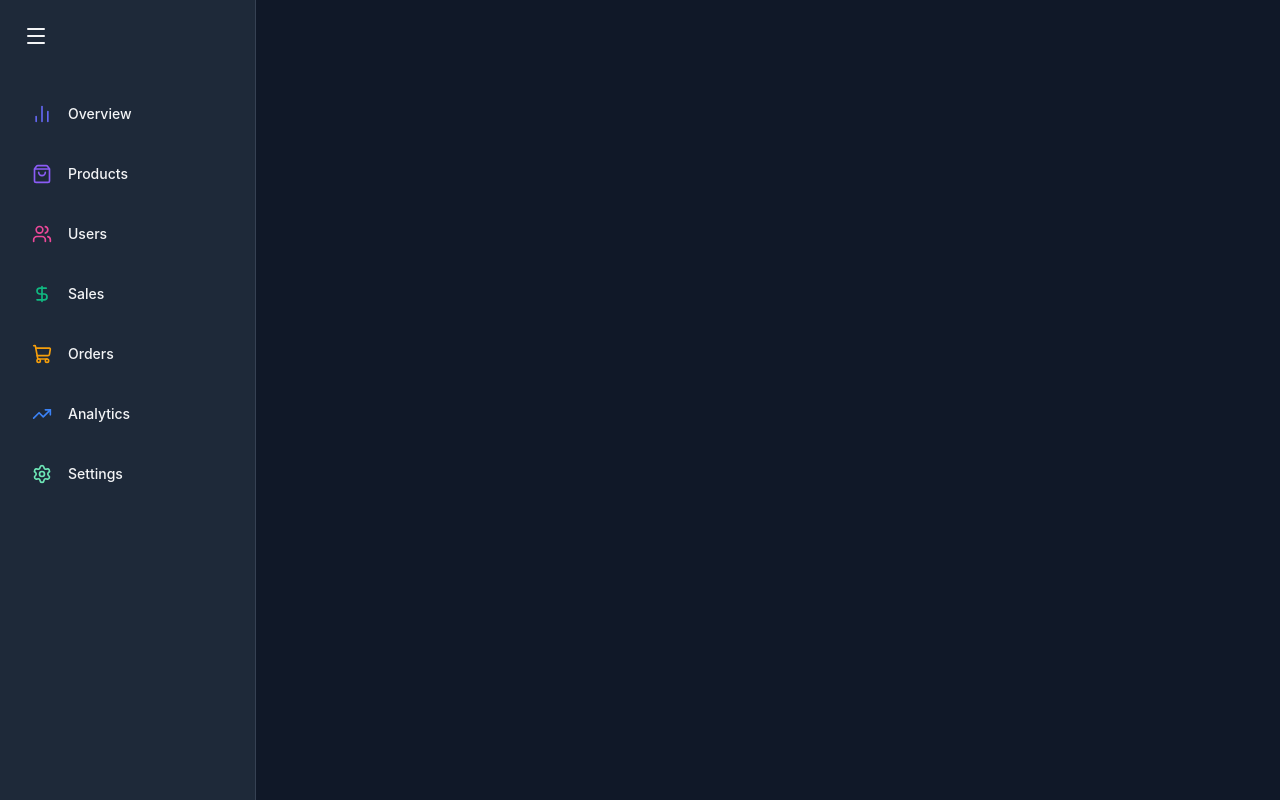
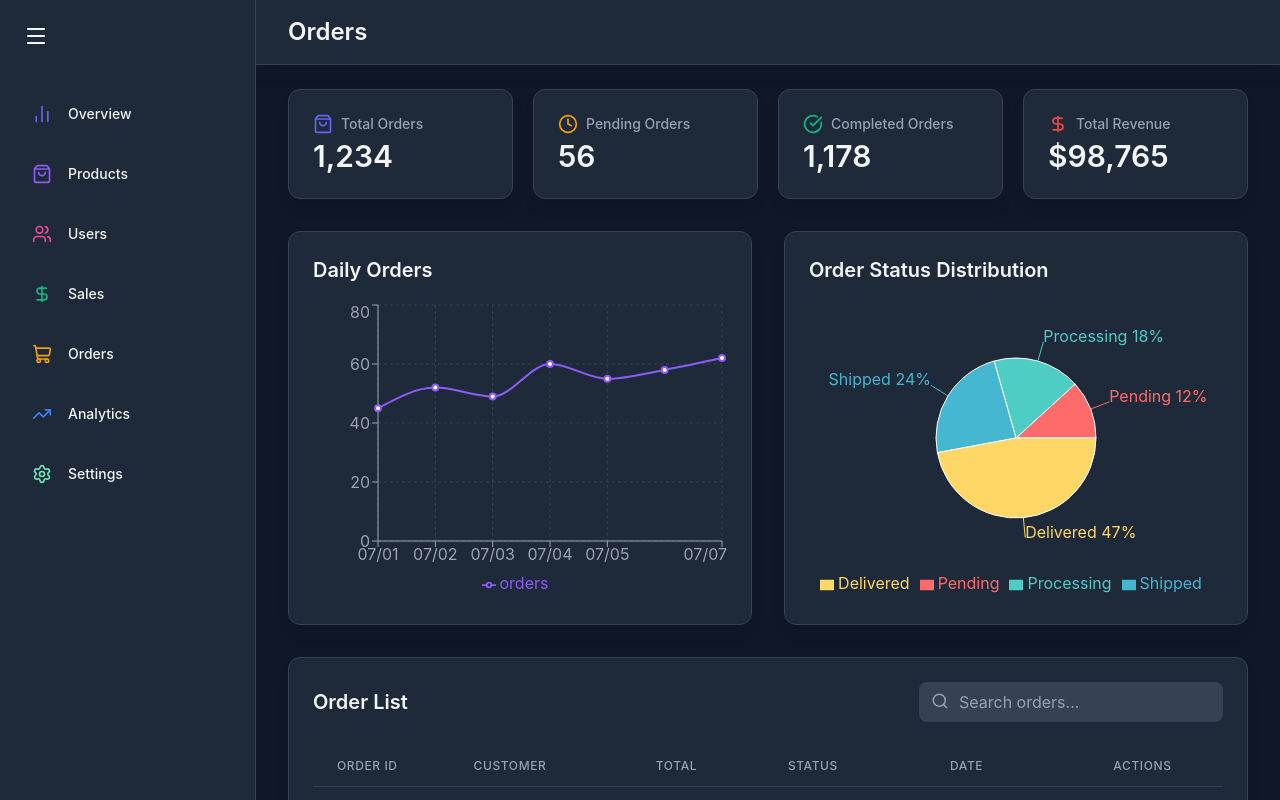
Before and after one commit to chrvnixx/admin-dashboard, a React (Vite) app: page /orders in a window 1280 px wide. Built offline with nearby package versions, Linux system fonts and the light colour scheme.

Commit message:
fix order chart position error

```diff
--- a/src/Pages/OrdersPage.jsx
+++ b/src/Pages/OrdersPage.jsx
@@ -1,5 +1,50 @@
-import React from "react";
+import { CheckCircle, Clock, DollarSign, ShoppingBag } from "lucide-react";
+import { motion } from "framer-motion";
 
-export default function OrdersPage() {
-  return <div></div>;
-}
+import Header from "../components/common/Header";
+import StatCard from "../components/common/StatCard";
+import DailyOrders from "../components/orders/DailyOrders";
+import OrderDistribution from "../components/orders/OrderDistribution";
+import OrdersTable from "../components/orders/OrdersTable";
+
+const orderStats = {
+	totalOrders: "1,234",
+	pendingOrders: "56",
+	completedOrders: "1,178",
+	totalRevenue: "$98,765",
+};
+
+const OrdersPage = () => {
+	return (
+		<div className='flex-1 relative z-10 overflow-auto'>
+			<Header title={"Orders"} />
+
+			<main className='max-w-7xl mx-auto py-6 px-4 lg:px-8'>
+				<motion.div
+					className='grid grid-cols-1 gap-5 sm:grid-cols-2 lg:grid-cols-4 mb-8'
+					initial={{ opacity: 0, y: 20 }}
+					animate={{ opacity: 1, y: 0 }}
+					transition={{ duration: 1 }}
+				>
+					<StatCard name='Total Orders' icon={ShoppingBag} value={orderStats.totalOrders} color='#6366F1' />
+					<StatCard name='Pending Orders' icon={Clock} value={orderStats.pendingOrders} color='#F59E0B' />
+					<StatCard
+						name='Completed Orders'
+						icon={CheckCircle}
+						value={orderStats.completedOrders}
+						color='#10B981'
+					/>
+					<StatCard name='Total Revenue' icon={DollarSign} value={orderStats.totalRevenue} color='#EF4444' />
+				</motion.div>
+
+				<div className='grid grid-cols-1 lg:grid-cols-2 gap-8 mb-8'>
+					<DailyOrders />
+					<OrderDistribution />
+				</div>
+
+				<OrdersTable />
+			</main>
+		</div>
+	);
+};
+export default OrdersPage;
--- /dev/null
+++ b/src/components/orders/DailyOrders.jsx
@@ -0,0 +1,45 @@
+import { motion } from "framer-motion";
+import { LineChart, Line, XAxis, YAxis, CartesianGrid, Tooltip, Legend, ResponsiveContainer } from "recharts";
+
+const dailyOrdersData = [
+	{ date: "07/01", orders: 45 },
+	{ date: "07/02", orders: 52 },
+	{ date: "07/03", orders: 49 },
+	{ date: "07/04", orders: 60 },
+	{ date: "07/05", orders: 55 },
+	{ date: "07/06", orders: 58 },
+	{ date: "07/07", orders: 62 },
+];
+
+const DailyOrders = () => {
+	return (
+		<motion.div
+			className='bg-gray-800 bg-opacity-50 backdrop-blur-md shadow-lg rounded-xl p-6 border border-gray-700'
+			initial={{ opacity: 0, y: 20 }}
+			animate={{ opacity: 1, y: 0 }}
+			transition={{ delay: 0.2 }}
+		>
+			<h2 className='text-xl font-semibold text-gray-100 mb-4'>Daily Orders</h2>
+
+			<div style={{ width: "100%", height: 300 }}>
+				<ResponsiveContainer>
+					<LineChart data={dailyOrdersData}>
+						<CartesianGrid strokeDasharray='3 3' stroke='#374151' />
+						<XAxis dataKey='date' stroke='#9CA3AF' />
+						<YAxis stroke='#9CA3AF' />
+						<Tooltip
+							contentStyle={{
+								backgroundColor: "rgba(31, 41, 55, 0.8)",
+								borderColor: "#4B5563",
+							}}
+							itemStyle={{ color: "#E5E7EB" }}
+						/>
+						<Legend />
+						<Line type='monotone' dataKey='orders' stroke='#8B5CF6' strokeWidth={2} />
+					</LineChart>
+				</ResponsiveContainer>
+			</div>
+		</motion.div>
+	);
+};
+export default DailyOrders;
--- /dev/null
+++ b/src/components/orders/OrderDistribution.jsx
@@ -0,0 +1,51 @@
+import { motion } from "framer-motion";
+import { PieChart, Pie, Cell, ResponsiveContainer, Tooltip, Legend } from "recharts";
+
+const orderStatusData = [
+	{ name: "Pending", value: 30 },
+	{ name: "Processing", value: 45 },
+	{ name: "Shipped", value: 60 },
+	{ name: "Delivered", value: 120 },
+];
+const COLORS = ["#FF6B6B", "#4ECDC4", "#45B7D1", "#FED766", "#2AB7CA"];
+
+const OrderDistribution = () => {
+	return (
+		<motion.div
+			className='bg-gray-800 bg-opacity-50 backdrop-blur-md shadow-lg rounded-xl p-6 border border-gray-700'
+			initial={{ opacity: 0, y: 20 }}
+			animate={{ opacity: 1, y: 0 }}
+			transition={{ delay: 0.3 }}
+		>
+			<h2 className='text-xl font-semibold text-gray-100 mb-4'>Order Status Distribution</h2>
+			<div style={{ width: "100%", height: 300 }}>
+				<ResponsiveContainer>
+					<PieChart>
+						<Pie
+							data={orderStatusData}
+							cx='50%'
+							cy='50%'
+							outerRadius={80}
+							fill='#8884d8'
+							dataKey='value'
+							label={({ name, percent }) => `${name} ${(percent * 100).toFixed(0)}%`}
+						>
+							{orderStatusData.map((entry, index) => (
+								<Cell key={`cell-${index}`} fill={COLORS[index % COLORS.length]} />
+							))}
+						</Pie>
+						<Tooltip
+							contentStyle={{
+								backgroundColor: "rgba(31, 41, 55, 0.8)",
+								borderColor: "#4B5563",
+							}}
+							itemStyle={{ color: "#E5E7EB" }}
+						/>
+						<Legend />
+					</PieChart>
+				</ResponsiveContainer>
+			</div>
+		</motion.div>
+	);
+};
+export default OrderDistribution;
--- /dev/null
+++ b/src/components/orders/OrdersTable.jsx
@@ -0,0 +1,121 @@
+import { useState } from "react";
+import { motion } from "framer-motion";
+import { Search, Eye } from "lucide-react";
+
+const orderData = [
+	{ id: "ORD001", customer: "John Doe", total: 235.4, status: "Delivered", date: "2023-07-01" },
+	{ id: "ORD002", customer: "Jane Smith", total: 412.0, status: "Processing", date: "2023-07-02" },
+	{ id: "ORD003", customer: "Bob Johnson", total: 162.5, status: "Shipped", date: "2023-07-03" },
+	{ id: "ORD004", customer: "Alice Brown", total: 750.2, status: "Pending", date: "2023-07-04" },
+	{ id: "ORD005", customer: "Charlie Wilson", total: 95.8, status: "Delivered", date: "2023-07-05" },
+	{ id: "ORD006", customer: "Eva Martinez", total: 310.75, status: "Processing", date: "2023-07-06" },
+	{ id: "ORD007", customer: "David Lee", total: 528.9, status: "Shipped", date: "2023-07-07" },
+	{ id: "ORD008", customer: "Grace Taylor", total: 189.6, status: "Delivered", date: "2023-07-08" },
+];
+
+const OrdersTable = () => {
+	const [searchTerm, setSearchTerm] = useState("");
+	const [filteredOrders, setFilteredOrders] = useState(orderData);
+
+	const handleSearch = (e) => {
+		const term = e.target.value.toLowerCase();
+		setSearchTerm(term);
+		const filtered = orderData.filter(
+			(order) => order.id.toLowerCase().includes(term) || order.customer.toLowerCase().includes(term)
+		);
+		setFilteredOrders(filtered);
+	};
+
+	return (
+		<motion.div
+			className='bg-gray-800 bg-opacity-50 backdrop-blur-md shadow-lg rounded-xl p-6 border border-gray-700'
+			initial={{ opacity: 0, y: 20 }}
+			animate={{ opacity: 1, y: 0 }}
+			transition={{ delay: 0.4 }}
+		>
+			<div className='flex justify-between items-center mb-6'>
+				<h2 className='text-xl font-semibold text-gray-100'>Order List</h2>
+				<div className='relative'>
+					<input
+						type='text'
+						placeholder='Search orders...'
+						className='bg-gray-700 text-white placeholder-gray-400 rounded-lg pl-10 pr-4 py-2 focus:outline-none focus:ring-2 focus:ring-blue-500'
+						value={searchTerm}
+						onChange={handleSearch}
+					/>
+					<Search className='absolute left-3 top-2.5 text-gray-400' size={18} />
+				</div>
+			</div>
+
+			<div className='overflow-x-auto'>
+				<table className='min-w-full divide-y divide-gray-700'>
+					<thead>
+						<tr>
+							<th className='px-6 py-3 text-left text-xs font-medium text-gray-400 uppercase tracking-wider'>
+								Order ID
+							</th>
+							<th className='px-6 py-3 text-left text-xs font-medium text-gray-400 uppercase tracking-wider'>
+								Customer
+							</th>
+							<th className='px-6 py-3 text-left text-xs font-medium text-gray-400 uppercase tracking-wider'>
+								Total
+							</th>
+							<th className='px-6 py-3 text-left text-xs font-medium text-gray-400 uppercase tracking-wider'>
+								Status
+							</th>
+							<th className='px-6 py-3 text-left text-xs font-medium text-gray-400 uppercase tracking-wider'>
+								Date
+							</th>
+							<th className='px-6 py-3 text-left text-xs font-medium text-gray-400 uppercase tracking-wider'>
+								Actions
+							</th>
+						</tr>
+					</thead>
+
+					<tbody className='divide divide-gray-700'>
+						{filteredOrders.map((order) => (
+							<motion.tr
+								key={order.id}
+								initial={{ opacity: 0 }}
+								animate={{ opacity: 1 }}
+								transition={{ duration: 0.3 }}
+							>
+								<td className='px-6 py-4 whitespace-nowrap text-sm font-medium text-gray-100'>
+									{order.id}
+								</td>
+								<td className='px-6 py-4 whitespace-nowrap text-sm font-medium text-gray-100'>
+									{order.customer}
+								</td>
+								<td className='px-6 py-4 whitespace-nowrap text-sm font-medium text-gray-100'>
+									${order.total.toFixed(2)}
+								</td>
+								<td className='px-6 py-4 whitespace-nowrap text-sm text-gray-300'>
+									<span
+										className={`px-2 inline-flex text-xs leading-5 font-semibold rounded-full ${
+											order.status === "Delivered"
+												? "bg-green-100 text-green-800"
+												: order.status === "Processing"
+												? "bg-yellow-100 text-yellow-800"
+												: order.status === "Shipped"
+												? "bg-blue-100 text-blue-800"
+												: "bg-red-100 text-red-800"
+										}`}
+									>
+										{order.status}
+									</span>
+								</td>
+								<td className='px-6 py-4 whitespace-nowrap text-sm text-gray-300'>{order.date}</td>
+								<td className='px-6 py-4 whitespace-nowrap text-sm text-gray-300'>
+									<button className='text-indigo-400 hover:text-indigo-300 mr-2'>
+										<Eye size={18} />
+									</button>
+								</td>
+							</motion.tr>
+						))}
+					</tbody>
+				</table>
+			</div>
+		</motion.div>
+	);
+};
+export default OrdersTable;
```
